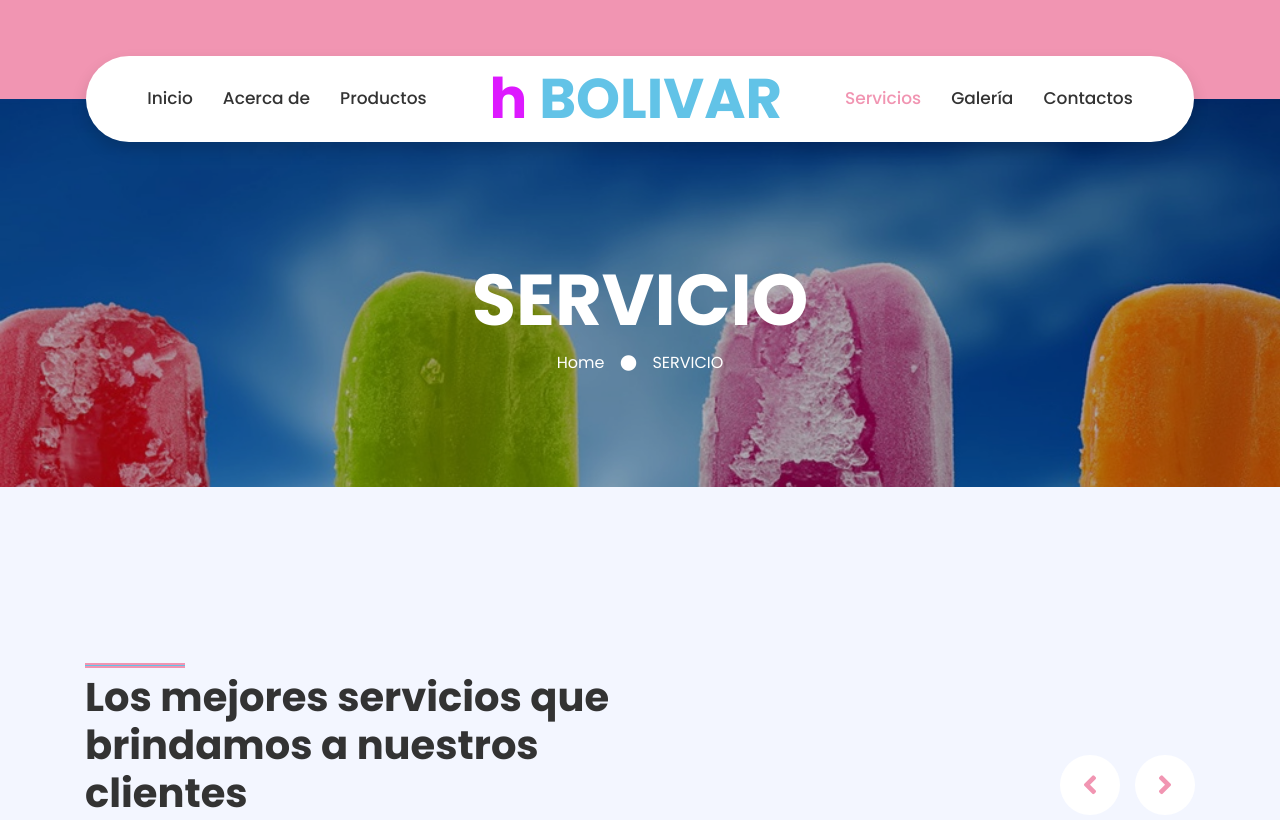
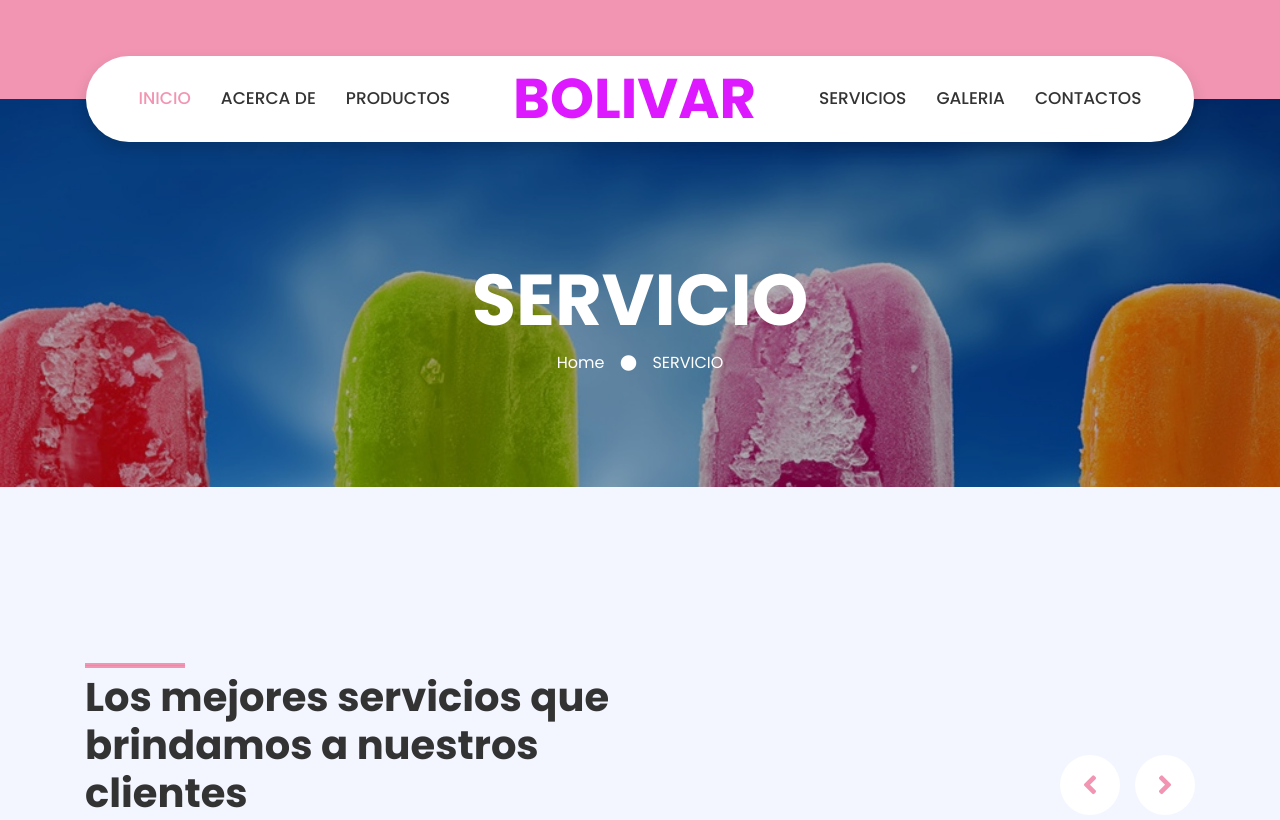
Before and after one commit to CristiamFlores/GrupoNineTallerAPI.NET, a plain HTML site: page servicio.html in a window 1280 px wide. Shown: the top 820 px of the page. Drawn offline with nearby package versions, Linux system fonts and the light colour scheme.

Commit message:
Add files via upload

```diff
--- a/servicio.html
+++ b/servicio.html
@@ -3,7 +3,7 @@
 
 <head>
     <meta charset="utf-8">
-    <title>TALLER DE APLICACIONES EN INTERNET GRUPO NINE</title>
+    <title>Heladeria Bolivar</title>
     <meta content="width=device-width, initial-scale=1.0" name="viewport">
     <meta content="Free HTML Templates" name="keywords">
     <meta content="Free HTML Templates" name="description">
@@ -53,24 +53,24 @@
         <div class="container-lg position-relative p-0 px-lg-3" style="z-index: 9;">
             <nav class="navbar navbar-expand-lg bg-white navbar-light shadow p-lg-0">
                 <a href="index.html" class="navbar-brand d-block d-lg-none">
-                    <h1 class="m-0 display-4 text-primary"><span class="text-secondary">h </span>BOLIVAR</h1>
+                    <h1 class="m-0 display-4 text-primary"><span class="text-secondary">BOLIVAR</span></h1>
                 </a>
                 <button type="button" class="navbar-toggler" data-toggle="collapse" data-target="#navbarCollapse">
                     <span class="navbar-toggler-icon"></span>
                 </button>
                 <div class="collapse navbar-collapse justify-content-between" id="navbarCollapse">
                     <div class="navbar-nav ml-auto py-0">
-                        <a href="inicio.html" class="nav-item nav-link ">Inicio</a>
-                        <a href="acercade.html" class="nav-item nav-link">Acerca de</a>
-                        <a href="productos.html" class="nav-item nav-link">Productos</a>
+                        <a href="index.html" class="nav-item nav-link active">INICIO</a>
+                        <a href="acercaDe.html" class="nav-item nav-link">ACERCA DE </a>
+                        <a href="productos.html" class="nav-item nav-link">PRODUCTOS</a>
                     </div>
-                    <a href="inicio.html" class="navbar-brand mx-5 d-none d-lg-block">
-                        <h1 class="m-0 display-4 text-primary"><span class="text-secondary">h </span>BOLIVAR</h1>
+                    <a href="index.html" class="navbar-brand mx-5 d-none d-lg-block">
+                        <h1 class="m-0 display-4 text-primary"><span class="text-secondary">BOLIVAR</span></h1>
                     </a>
                     <div class="navbar-nav mr-auto py-0">
-                        <a href="servicio.html" class="nav-item nav-link active">Servicios</a>
-                        <a href="galeria.html" class="nav-item nav-link">Galería</a>
-                        <a href="contactos.html" class="nav-item nav-link">Contactos</a>
+                        <a href="servicio.html" class="nav-item nav-link">SERVICIOS</a>
+                        <a href="galeria.html" class="nav-item nav-link">GALERIA</a>
+                        <a href="contactos.html" class="nav-item nav-link">CONTACTOS</a>
                     </div>
                 </div>
             </nav>
@@ -155,7 +155,7 @@
             <div class="row">
                 <div class="col-12 mb-4">
                     <a href="index.html" class="navbar-brand m-0">
-                        <h1 class="m-0 mt-n2 display-4 text-primary"><span class="text-secondary">h </span>BOLIVAR</h1>
+                        <h1 class="m-0 mt-n2 display-4 text-primary"><span class="text-secondary">BOLIVAR</span></h1>
                     </a>
                 </div>
                 <div class="col-12 mb-4">
```
